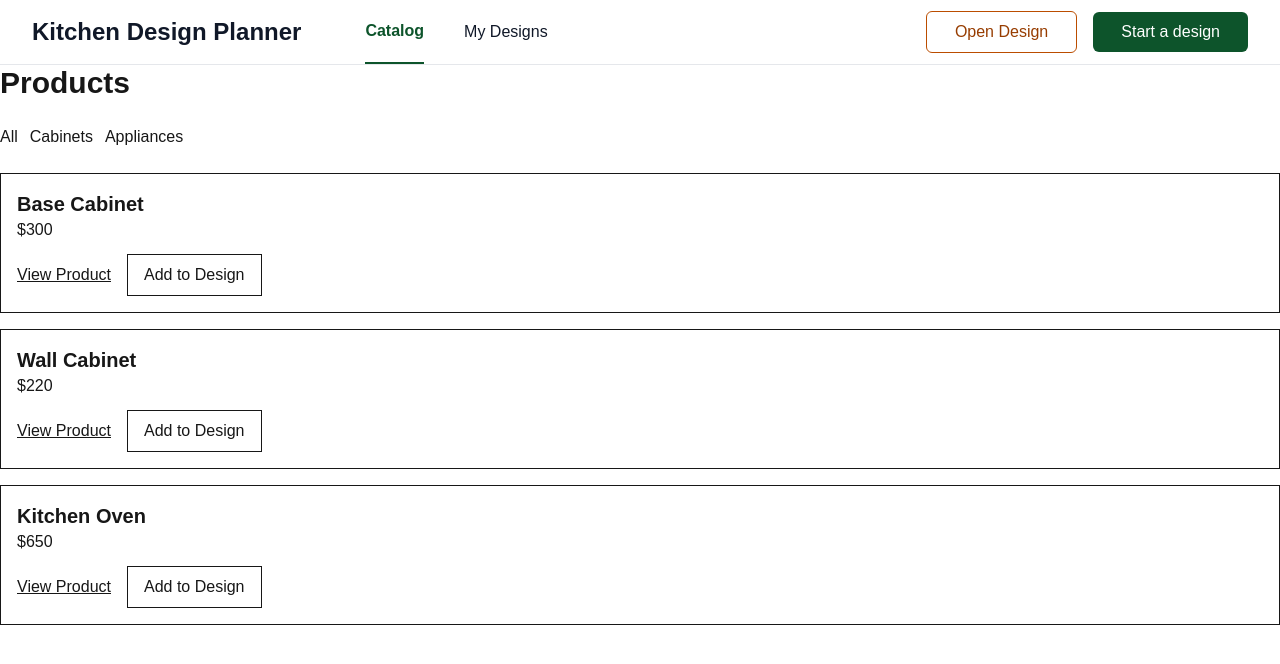
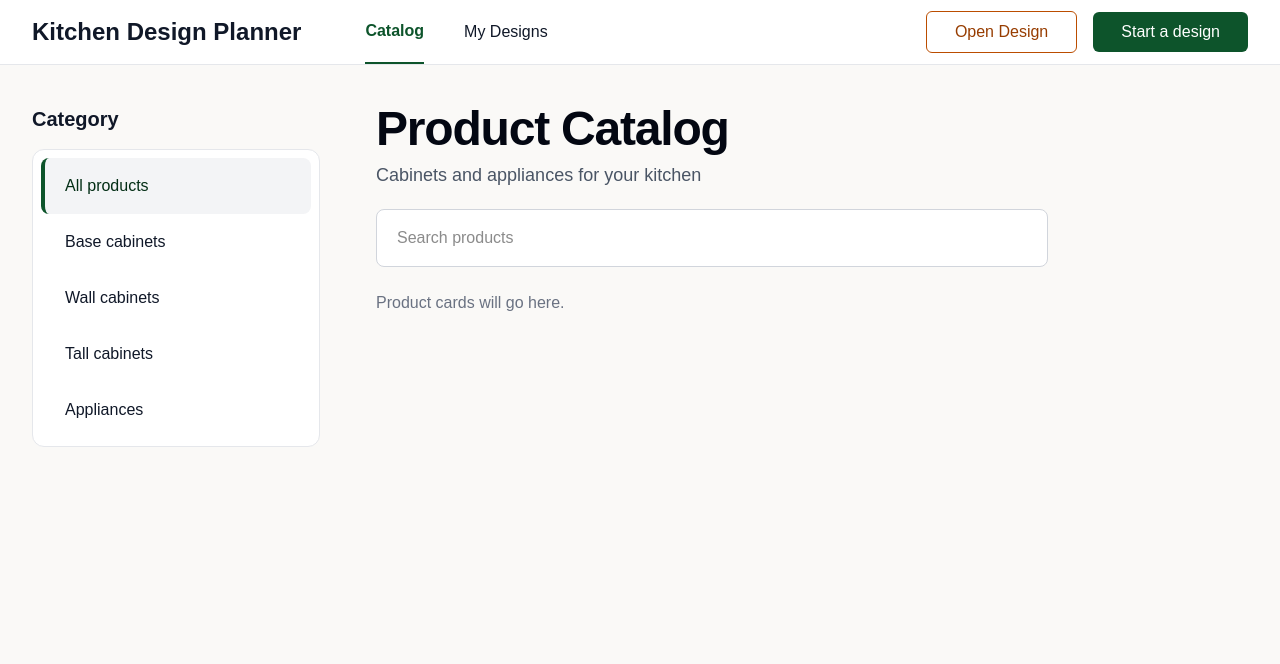
Before and after one commit to charlie6713/kitchen-design-planner, a Next.js app: page /products in a window 1280 px wide. Shown: the top 664 px of the page. Built offline with nearby package versions, Linux system fonts and the light colour scheme.

Commit message:
feat/add sidebar component and real product page

```diff
--- a/app/products/page.tsx
+++ b/app/products/page.tsx
@@ -1,17 +1,35 @@
-import ProductList from "@/components/ProductList"
-
-const products = [
-  { id: 1, name: "Base Cabinet", priceCents: 30000, category: "Cabinets" },
-  { id: 2, name: "Wall Cabinet", priceCents: 22000, category: "Cabinets" },
-  { id: 3, name: "Kitchen Oven", priceCents: 65000, category: "Appliances" },
-]
+import CategorySidebar from "@/components/CategorySidebar"
 
 export default function ProductsPage() {
   return (
-    <div>
-      <h1 className="mb-6 text-3xl font-bold">Products</h1>
+    <div className="min-h-screen bg-[#faf9f7] px-8 py-10">
+      <div className="mx-auto flex max-w-[1450px] gap-14">
+        <CategorySidebar />
 
-      <ProductList products={products} />
+        <section className="flex-1">
+          <h1 className="text-5xl font-bold tracking-tight text-gray-950">
+            Product Catalog
+          </h1>
+
+          <p className="mt-2 text-lg text-gray-600">
+            Cabinets and appliances for your kitchen
+          </p>
+
+          <div className="mt-5 max-w-2xl">
+            <input
+              type="text"
+              placeholder="Search products"
+              className="w-full rounded-lg border border-gray-300 bg-white px-5 py-4 text-base outline-none"
+            />
+          </div>
+
+          <div className="mt-6">
+            <p className="text-gray-500">
+              Product cards will go here.
+            </p>
+          </div>
+        </section>
+      </div>
     </div>
   )
 }
--- /dev/null
+++ b/components/CategorySidebar.tsx
@@ -0,0 +1,31 @@
+export default function CategorySidebar() {
+  return (
+    <aside className="w-72 shrink-0">
+      <h2 className="mb-4 text-xl font-semibold text-gray-900">
+        Category
+      </h2>
+
+      <div className="overflow-hidden rounded-xl border border-gray-200 bg-white p-2">
+        <button className="w-full rounded-lg border-l-4 border-green-900 bg-gray-100 px-5 py-4 text-left font-medium text-green-950">
+          All products
+        </button>
+
+        <button className="w-full px-6 py-4 text-left text-gray-900">
+          Base cabinets
+        </button>
+
+        <button className="w-full px-6 py-4 text-left text-gray-900">
+          Wall cabinets
+        </button>
+
+        <button className="w-full px-6 py-4 text-left text-gray-900">
+          Tall cabinets
+        </button>
+
+        <button className="w-full px-6 py-4 text-left text-gray-900">
+          Appliances
+        </button>
+      </div>
+    </aside>
+  )
+}
```
